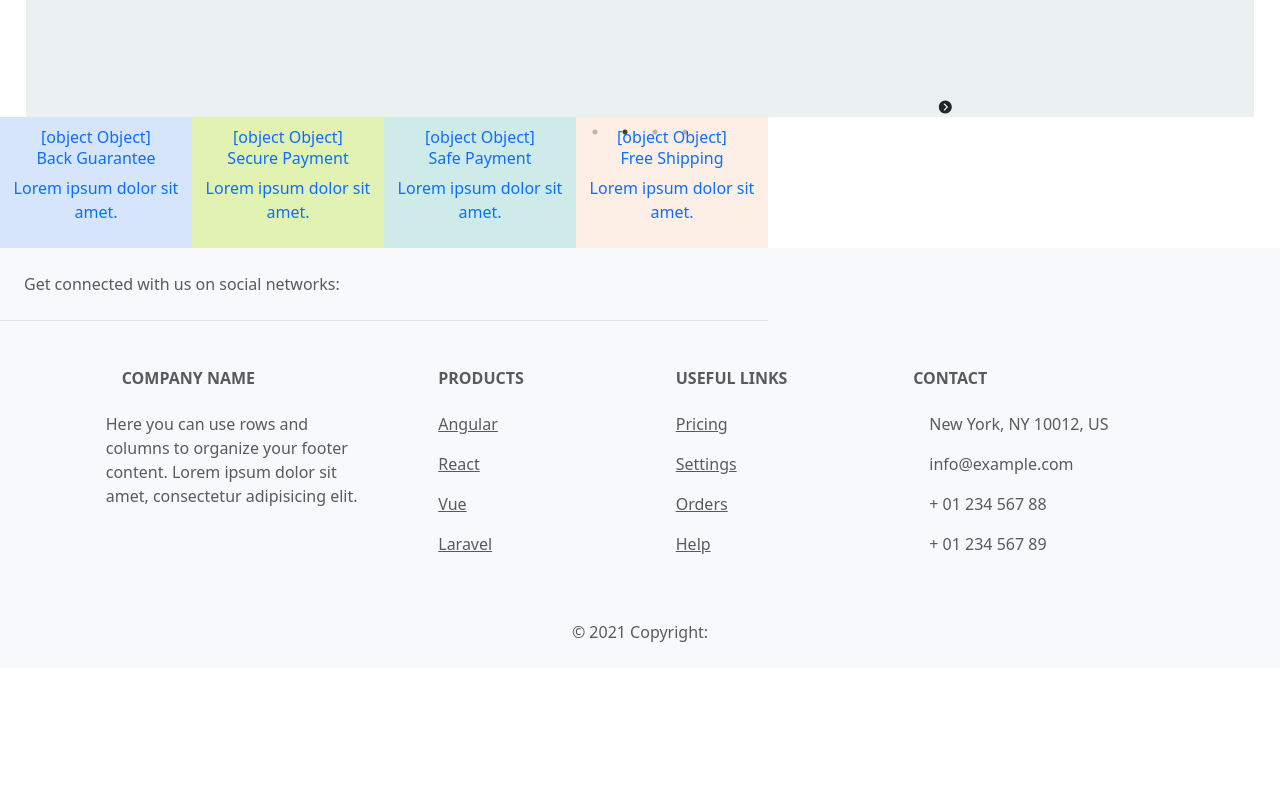
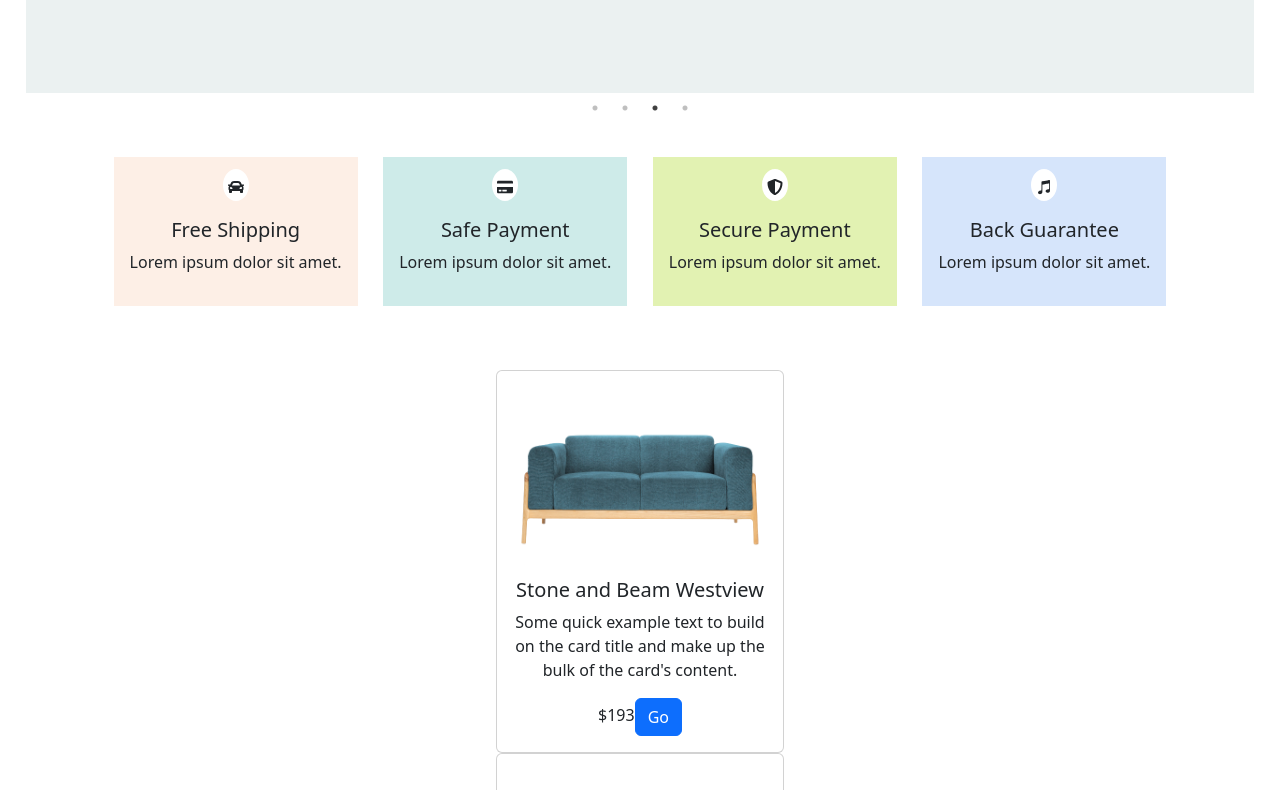
Before and after one commit to manoher97/none, a React (Create React App) app: page / in a window 1280 px wide. Shown: the part 487-1277 px from the top of the page. Before the commit the page ends 1155 px from the top, so only its background shows below. Built offline with nearby package versions, Linux system fonts and the light colour scheme.

Commit message:
Added discount component and udated

```diff
--- a/src/App.css
+++ b/src/App.css
@@ -18,7 +18,6 @@
   width: 96%;
 
 }
-
 #cd_dec h1 {
   margin-top: 30%;
   text-align: left;
@@ -32,3 +31,24 @@
 
 }
 /* corosel decoration is end  here*/
+/* App fesilites decoration start here */
+.Offers_dec{
+  display: flex;
+  justify-content: center;
+  word-wrap: normal;
+
+}
+.ofCart{
+  margin: 5% 1%;
+  padding: 1rem;
+}
+.Offers_dec span{
+  background-color: white;
+  background-color: 1px transparent;
+  padding: 5px;
+  border-radius: 50%;
+}
+.ofCart h5{
+  margin-top: 10%;
+}
+/* app advantages decoration ends here */
--- a/src/Componets/AddOn.jsx
+++ b/src/Componets/AddOn.jsx
@@ -5,22 +5,19 @@ import { Link } from 'react-router-dom';
 const AddOn = () => {
 
   return (
-    <div>
-      <div class="d-flex flex-row-reverse">
+    <>
+    <div class="Offers_dec">
       {
         serviceData.map((s)=>(
-            <Link className='link-offset-2 link-underline link-underline-opacity-0'>
-            <div class="p-2" style={{background:`${s.bg}`}}>
-              <span>{`${s.icon}`}</span>
-              {console.log(s.icon)}
-              <h6>{s.title}</h6>
+          <div style={{background:`${s.bg}`}} className='ofCart'>
+            <span> {s.icon}</span>
+            <h5>{s.title}</h5>
             <p>{s.subtitle}</p>
           </div>
-            </Link>
         ))
       }
     </div>
-    </div>
+    </>
   )
 }
 
--- /dev/null
+++ b/src/Componets/Cart_Discount.jsx
@@ -0,0 +1,27 @@
+import React from 'react';
+import { discoutProducts } from './products';
+console.log(discoutProducts);
+
+const Cart_Discount = () => {
+    return (
+        <div className=''>
+            {
+                discoutProducts.map(item => (
+                    <div className="card justify-content-center" style={{ width: "18rem" }}>
+                        <img src={item.imgUrl} className="card-img-top" alt="..." />
+                        <div className="card-body">
+                            <h5 className="card-title">{item.productName}</h5>
+                            <p className="card-text">Some quick example text to build on the card title and make up the bulk of the card's content.</p>
+                            <div>
+                            <bold>${item.price}</bold>
+                            <a href="#" className="btn btn-primary">Go</a>
+                            </div>
+                        </div>
+                    </div>
+                ))
+            }
+        </div>
+    )
+}
+
+export default Cart_Discount
--- a/src/Componets/Curocel.jsx
+++ b/src/Componets/Curocel.jsx
@@ -2,7 +2,6 @@ import React from "react";
 import Slider from "react-slick";
 import { SliderData } from "./products";
 import { IoIosArrowDroprightCircle,IoIosArrowDropleftCircle } from "react-icons/io";
-
 
 function SimpleSlider() {
     const settings = {
@@ -22,17 +21,22 @@ function SimpleSlider() {
                     SliderData.map((da) => (
                         <div className="container text-center">
                             <div className=" row">
-                                <div className="col">
-                                    <IoIosArrowDropleftCircle className="rightIcon"/>
+                                <div className="col-1">
+                                <IoIosArrowDropleftCircle className="rightIcon"/>
+                                </div>
+                                <div className="col-4">
+
                                     <h1>{da.title}</h1>
                                     <p>{da.desc}</p>
                                     <button className="Cu_btn">Visit Colections</button>
                                 </div>
                                 <div className="col">
-                                    <img src={da.cover} alt="..." />
-                                    <IoIosArrowDroprightCircle/>
+                                    <img src={da.cover} className="cimg" alt="..." />
+
                                 </div>
-
+                                <div className="col-1">
+                                <IoIosArrowDroprightCircle/>
+                                </div>
                             </div>
                         </div>
                     ))
--- a/src/Componets/Home.jsx
+++ b/src/Componets/Home.jsx
@@ -1,6 +1,8 @@
 import React from 'react';
 import Curocel from './Curocel';
 import AddOn from './AddOn';
+import Cart_Discount from './Cart_Discount';
+
 
 
 
@@ -13,6 +15,7 @@ const Home = () => {
       <section>
         <AddOn />
       </section>
+      <section><Cart_Discount/></section>
 
     </div>
   )
--- a/src/Componets/products.jsx
+++ b/src/Componets/products.jsx
@@ -35,6 +35,9 @@ import phone08 from "../Asets/Images/phone-08.png";
 import sofaSlide from "../Asets/Images/hero-img.png";
 import watchSlide from "../Asets/Images/watch-07.png";
 
+import { FaCar, FaCreditCard, FaShieldAlt, FaItunesNote } from "react-icons/fa";
+import { FaRegStar,FaStar,FaStarHalf } from "react-icons/fa";
+
 export const SliderData = [
   {
     id: 1,
@@ -66,25 +69,25 @@ export const SliderData = [
 
 export const serviceData = [
   {
-    icon: <ion-icon name="car"></ion-icon>,
+    icon: <FaCar />,
     title: "Free Shipping",
     subtitle: "Lorem ipsum dolor sit amet.",
     bg: "#fdefe6",
   },
   {
-    icon: <ion-icon name="card"></ion-icon>,
+    icon: <FaCreditCard />,
     title: "Safe Payment",
     subtitle: "Lorem ipsum dolor sit amet.",
     bg: "#ceebe9",
   },
   {
-    icon: <ion-icon name="shield-half-outline"></ion-icon>,
+    icon: <FaShieldAlt />,
     title: "Secure Payment",
     subtitle: "Lorem ipsum dolor sit amet.",
     bg: "#e2f2b2",
   },
   {
-    icon: <ion-icon name="headset"></ion-icon>,
+    icon: <FaItunesNote />,
     title: " Back Guarantee",
     subtitle: "Lorem ipsum dolor sit amet.",
     bg: "#d6e5fb",
@@ -98,7 +101,7 @@ export const discoutProducts = [
     imgUrl: productImg01,
     category: "sofa",
     price: 193,
-    discount:30,
+    discount: 30,
     shortDesc:
       "Lorem ipsum dolor sit amet consectetur adipisicing elit. Consequuntur iure quas illo voluptates labore tempore!",
     description:
@@ -110,6 +113,7 @@ export const discoutProducts = [
       },
     ],
     avgRating: 4.5,
+    avgStare: <FaStar/> ,
   },
   {
     id: "02",
@@ -117,7 +121,7 @@ export const discoutProducts = [
     imgUrl: productImg02,
     category: "sofa",
     price: 253,
-    discount:20,
+    discount: 20,
     shortDesc:
       "Lorem ipsum dolor sit amet consectetur adipisicing elit. Consequuntur iure quas illo voluptates labore tempore!",
     description:
@@ -140,7 +144,7 @@ export const discoutProducts = [
     imgUrl: productImg08,
     category: "chair",
     price: 89,
-    discount:15,
+    discount: 15,
     shortDesc:
       "Lorem ipsum dolor sit amet consectetur adipisicing elit. Consequuntur iure quas illo voluptates labore tempore!",
     description:
@@ -163,7 +167,7 @@ export const discoutProducts = [
     imgUrl: productImg09,
     category: "chair",
     price: 112,
-    discount:35,
+    discount: 35,
     shortDesc:
       "Lorem ipsum dolor sit amet consectetur adipisicing elit. Consequuntur iure quas illo voluptates labore tempore!",
     description:
@@ -186,7 +190,7 @@ export const discoutProducts = [
     imgUrl: phone03,
     category: "mobile",
     price: 599,
-    discount:10,
+    discount: 10,
     shortDesc:
       "Lorem ipsum dolor sit amet consectetur adipisicing elit. Consequuntur iure quas illo voluptates labore tempore!",
     description:
@@ -209,7 +213,7 @@ export const discoutProducts = [
     imgUrl: phone04,
     category: "mobile",
     price: 799,
-    discount:5,
+    discount: 5,
     shortDesc:
       "Lorem ipsum dolor sit amet consectetur adipisicing elit. Consequuntur iure quas illo voluptates labore tempore!",
     description:
```
Lines whose indentation alone changed are shown as unchanged.
